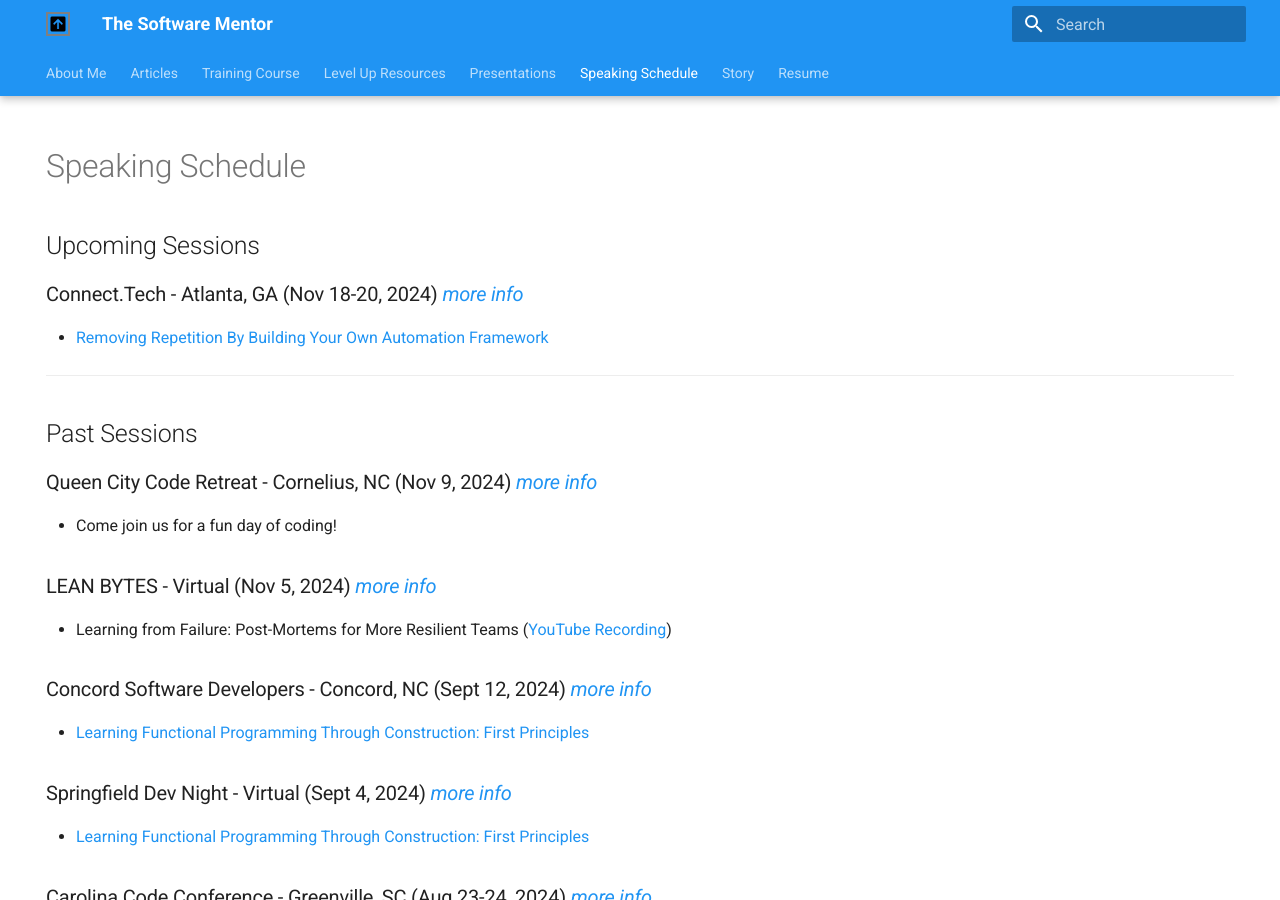
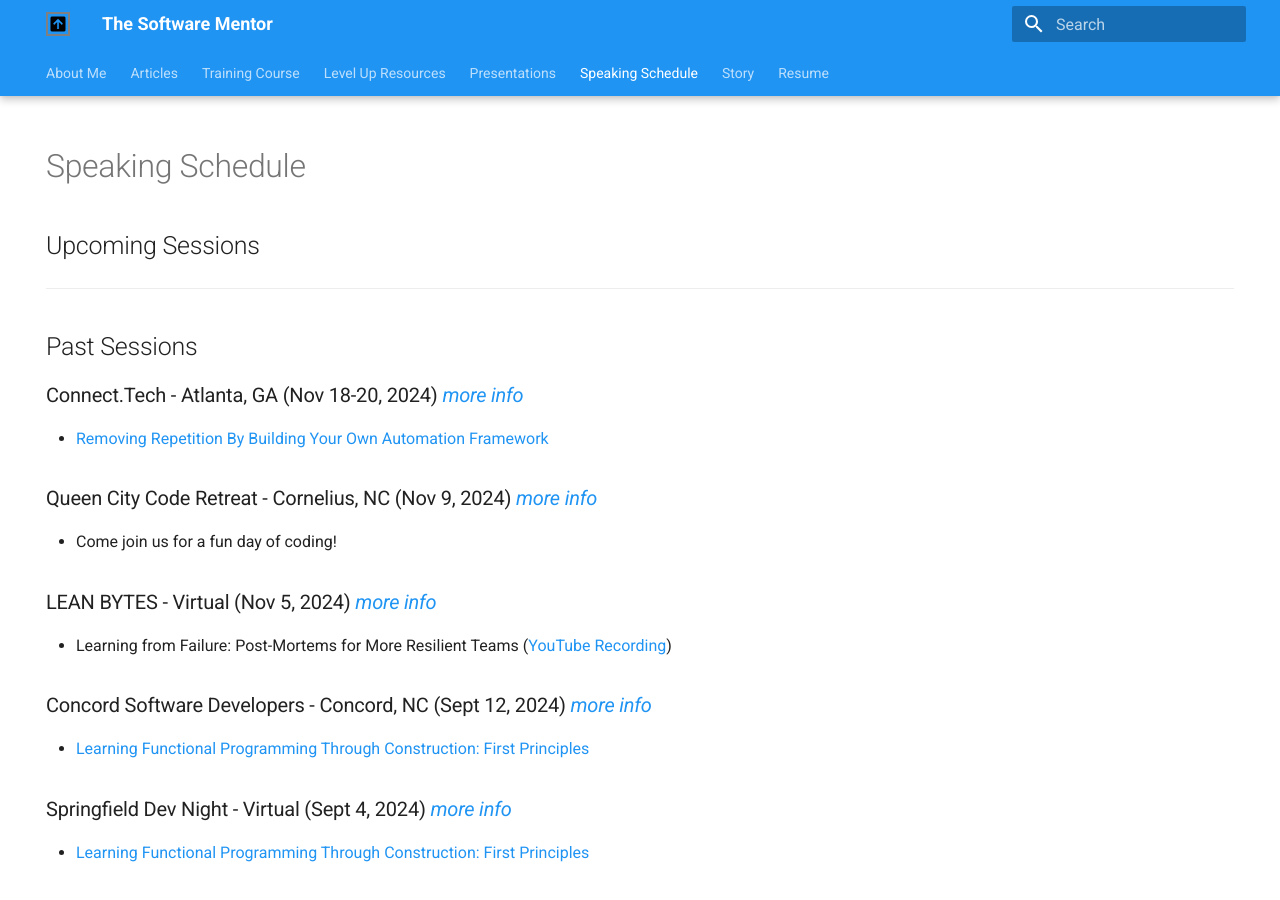
Before and after one commit to cameronpresley/blog, an MkDocs documentation site: the page built from docs/speaking-schedule.md, in a window 1280 px wide and 900 px high. Built offline with MkDocs 1.6.1 and Material for MkDocs 9.7.7, drawn with Linux system fonts in a browser that asks for light colours; plug-ins that fetch from the network failed and are left out.

```diff
--- a/docs/speaking-schedule.md
+++ b/docs/speaking-schedule.md
@@ -7,12 +7,13 @@ hide:
 # Speaking Schedule
 ## Upcoming Sessions
 
+---
+## Past Sessions
+
 ### Connect.Tech - Atlanta, GA (Nov 18-20, 2024) _[more info](https://2024.connect.tech/)_
 
 - [Removing Repetition By Building Your Own Automation Framework](./presentations.md#removing-repetition-by-building-your-own-automation-framework)
 
----
-## Past Sessions
 
 ### Queen City Code Retreat - Cornelius, NC (Nov 9, 2024) _[more info](https://www.eventbookings.com/b/event/queen-city-code-retreat)_
 
```
